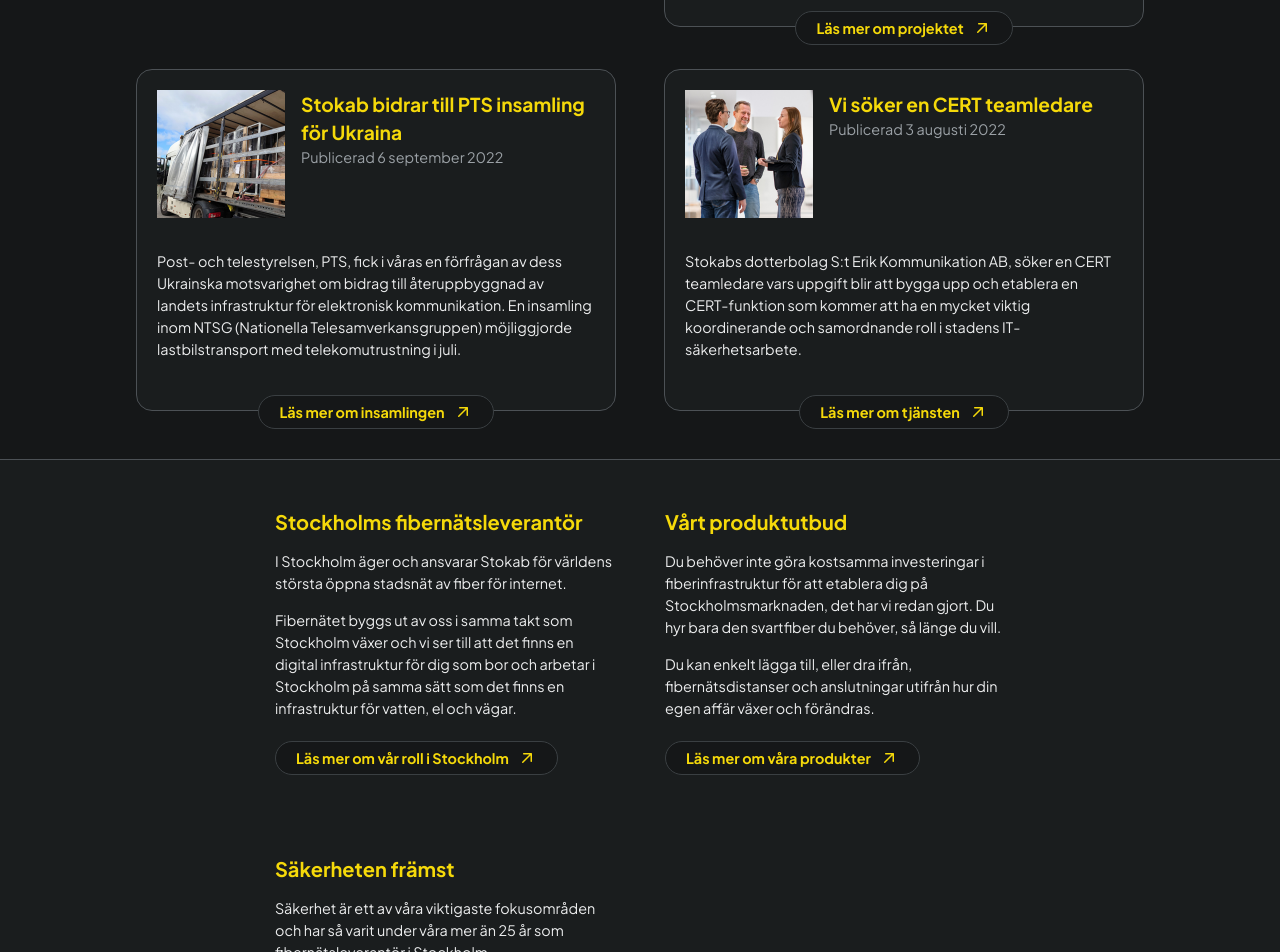
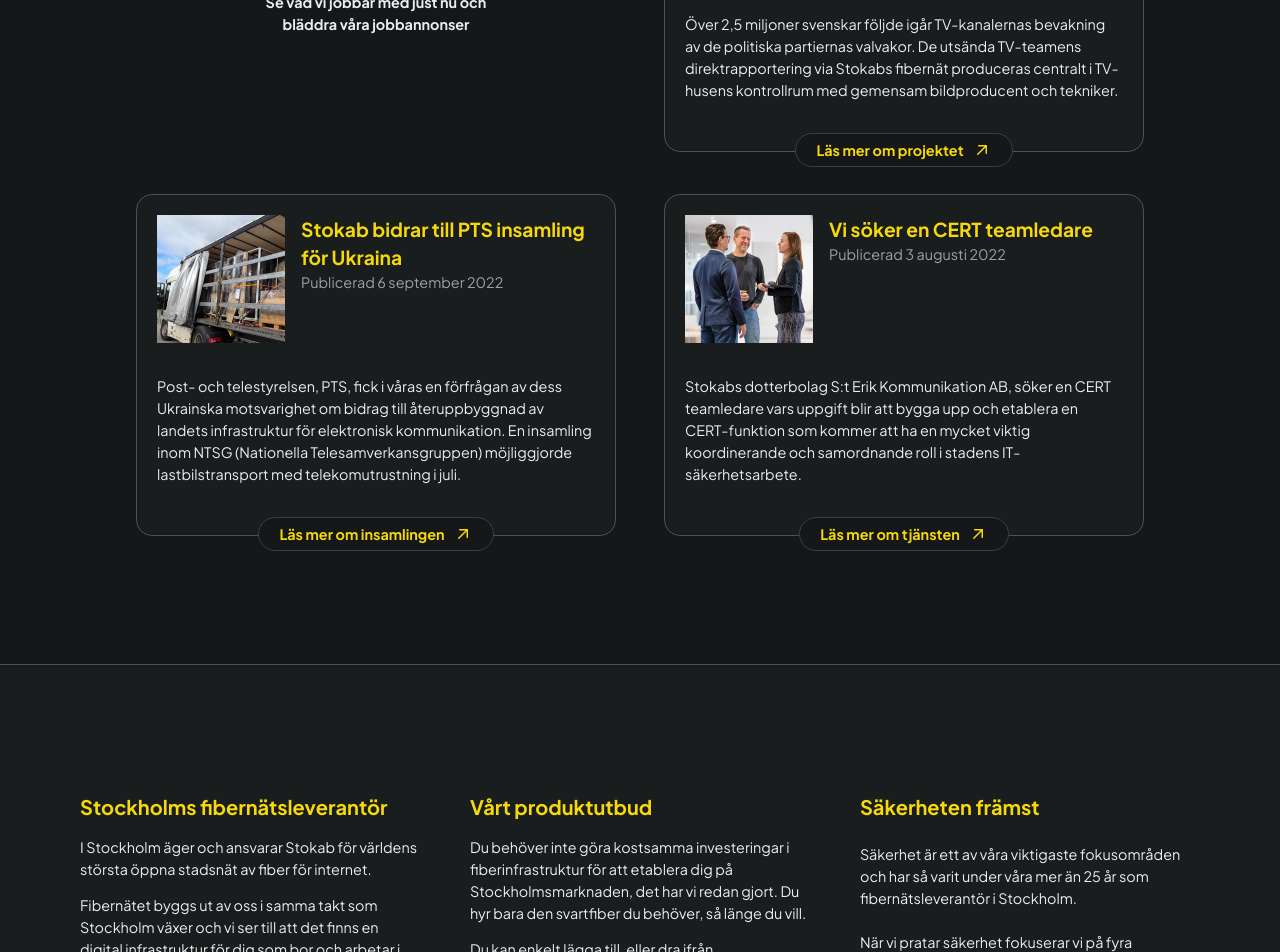
Before and after one commit to Medieinstitutet/fed21d-grafiska-verktyg-pimpim, a Vue app: page / in a window 1280 px wide. Shown: the part 1040-1992 px from the top of the page. Built offline with nearby package versions, Linux system fonts and the light colour scheme.

Commit message:
grid section-news

```diff
--- a/src/components/Cookies.vue
+++ b/src/components/Cookies.vue
@@ -36,15 +36,9 @@
       width:100%;
     }
 
-    p{
-      font-size: 0.9rem;
-      line-height: 22px;
-    }
-
     a{
       color: #3399FF;
       text-decoration: underline #214B74 2px;
-      font-size: 0.9rem;
       font-weight: 500;
     }
 
--- a/src/css/_base.scss
+++ b/src/css/_base.scss
@@ -13,7 +13,7 @@
 }
 
 @mixin afterSlash{
-  content: "";
+  content: '';
   margin: 0 8px;
   background: #3A3F42;
   display:inline-block;
@@ -71,7 +71,7 @@
     line-height: 22px;
   }
 
-  @supports(font-variation-settings: "wght" 500){
+  @supports(font-variation-settings: 'wght' 500){
     #app {
       font-family: 'Plus Jakarta Sans', sans-serif;
     }
@@ -299,7 +299,10 @@
 
     // NEWS SECTION
     #section-news{
-      @include flexWrapCenter();
+      display: grid;
+      grid-template-columns: repeat(auto-fit, minmax(1fr, 480px));
+      justify-items: stretch;
+      justify-content: center;
       padding: $paddingMobile;
       gap:42px 48px;
 
@@ -308,7 +311,10 @@
         flex-direction: column;
         text-align: center;
         row-gap: 13px;
-        width: 342px;
+        @media screen and(max-width:767px){
+          width: 342px;
+        }
+
 
         p{
           font-weight: 700;
@@ -324,7 +330,10 @@
         justify-content: space-between;
         background-color: $lighterBackground;
         padding: 16px 14px 0;
-        width: 342px;
+
+        @media screen and(max-width:767px){
+          width: 342px;
+        }
 
         .cardHeading{
           display: flex;
@@ -349,7 +358,7 @@
         .link-button{
           place-self: center;
           position: relative;
-          bottom: -1.2rem;
+          bottom: -1rem;
         }
       }
     }
@@ -361,7 +370,7 @@
       border-top: $greyBorder;
       border-bottom: $greyBorder;
       display: grid;
-      grid-template-columns: repeat(auto-fit, minmax(342px, 512px));
+      grid-template-columns: repeat(auto-fill, minmax(342px, 512px));
       justify-content: center;
       column-gap: 64px;
       row-gap: 5rem;
@@ -490,6 +499,7 @@
       display: flex;
       flex-wrap:wrap;
       row-gap: 9px;
+      column-gap: 10px;
       justify-content:center;
       align-items: center;
 
@@ -502,16 +512,14 @@
         span{
           font-weight: 700;
         }
+        @media  screen and (max-width: 767px) {
+          &:last-child{
+            padding: 0 3rem;
+          }
 
-        &:last-child{
-          flex-basis: content;
-          padding: 0 3rem;
-        }
-
-        @media  screen and (max-width: 767px) {
           &:not(:last-child):nth-child(even)::before{
             @include afterSlash();
-            margin: 0 8px;
+            margin-right:16px;
           }
         }
       }
--- a/src/css/_desktop.scss
+++ b/src/css/_desktop.scss
@@ -12,6 +12,7 @@
     }
     main{
       #section-intro{
+        padding:$paddingDesktop;
         column-gap: 64px;
 
         div{
@@ -23,26 +24,23 @@
       }
 
       #section-news{
-        justify-content: center;
+        padding: $paddingDesktop;
+        grid-template-columns: repeat(2, minmax(420px, 480px));
 
         div:first-child{
           padding: 0 4rem;
-        }
-
-        div:first-of-type, article{
-          width: 480px;
         }
       }
 
       #section-info{
         column-gap: 50px;
-        padding-inline: 100px;
+        padding:$paddingDesktop;
         grid-template-columns: repeat(auto-fill, 340px);
+        grid-auto-columns:340px;
 
         div{
           justify-content: space-between;
           width:340px;
-
         }
       }
 
@@ -53,16 +51,18 @@
     }
 
     footer{
-      padding: $paddingDesktop;
+      padding: 64px 0 48px;
       #footer-linkList{
         column-gap: 2rem;
       }
 
       #footer-contact {
         width:fit-content;
+        padding: 0;
 
         li:not(:last-child)::after{
           @include afterSlash();
+          margin-left: 16px;
         }
 
         li:last-child{
--- a/src/css/_tablet.scss
+++ b/src/css/_tablet.scss
@@ -25,14 +25,16 @@
     }
 
     #section-news{
+      padding: $paddingTablet;
+      grid-template-columns: repeat(2, minmax(342px, 420px));
       column-gap: 48px;
 
-      div:first-of-type{
-        width: 420px;
+      div:first-child{
+        max-width:420px;
+        justify-self: center;
       }
 
       article{
-        width: 420px;
         row-gap: 16px;
         padding: 20px 20px 0;
 
@@ -44,7 +46,7 @@
       }
     }
       #section-info {
-        @media screen and(max-width:1023px) {
+        @media screen and(max-width:1024) {
           padding-inline: 200px;
         }
 
@@ -58,7 +60,9 @@
     }
 
     footer{
-      padding: $paddingTablet;
+      @media screen and (max-width: 1024px) {
+        padding: $paddingTablet;
+      }
 
       #footer-linkList{
         justify-content: center;
@@ -70,14 +74,19 @@
           width:220px;
         }
       }
-      #footer-contact{
-        padding: 0 130px;
-
-        @media screen and (max-width: 1024px) {
-          li{
-            &:last-child::before{
-              @include afterSlash
+      @media screen and (max-width: 1024px) {
+        #footer-contact{
+          width: 640px;
+          column-gap: 10px;
+          padding: 0;
+            li{
+              &:not(:last-child):not(:nth-child(3))::after{
+                @include afterSlash();
+                margin-left: 12px;
             }
+          }
+          &:last-child{
+            padding: 0;
           }
         }
       }
--- a/src/css/style.css
+++ b/src/css/style.css
@@ -208,7 +208,7 @@
     width: 100%;
   }
   body #app #header-app nav #nav-secondary li:not(:last-child)::after {
-    content: "";
+    content: '';
     margin: 0 8px;
     background: #3A3F42;
     display: inline-block;
@@ -353,11 +353,11 @@
 }
 
 body #app #section-news {
-  display: -webkit-box;
-  display: -ms-flexbox;
-  display: flex;
-  -ms-flex-wrap: wrap;
-      flex-wrap: wrap;
+  display: -ms-grid;
+  display: grid;
+  -ms-grid-columns: (minmax(1fr, 480px))[auto-fit];
+      grid-template-columns: repeat(auto-fit, minmax(1fr, 480px));
+  justify-items: stretch;
   -webkit-box-pack: center;
       -ms-flex-pack: center;
           justify-content: center;
@@ -380,7 +380,12 @@
           flex-direction: column;
   text-align: center;
   row-gap: 13px;
-  width: 342px;
+}
+
+@media screen and (max-width: 767px) {
+  body #app #section-news div:first-child {
+    width: 342px;
+  }
 }
 
 body #app #section-news div:first-child p {
@@ -403,7 +408,12 @@
           justify-content: space-between;
   background-color: #1A1D1E;
   padding: 16px 14px 0;
-  width: 342px;
+}
+
+@media screen and (max-width: 767px) {
+  body #app #section-news article {
+    width: 342px;
+  }
 }
 
 body #app #section-news article .cardHeading {
@@ -434,7 +444,7 @@
 body #app #section-news article .link-button {
   place-self: center;
   position: relative;
-  bottom: -1.2rem;
+  bottom: -1rem;
 }
 
 body #app #section-info {
@@ -444,8 +454,8 @@
   border-bottom: 1px solid #4C5155;
   display: -ms-grid;
   display: grid;
-  -ms-grid-columns: (minmax(342px, 512px))[auto-fit];
-      grid-template-columns: repeat(auto-fit, minmax(342px, 512px));
+  -ms-grid-columns: (minmax(342px, 512px))[auto-fill];
+      grid-template-columns: repeat(auto-fill, minmax(342px, 512px));
   -webkit-box-pack: center;
       -ms-flex-pack: center;
           justify-content: center;
@@ -610,6 +620,8 @@
   -ms-flex-wrap: wrap;
       flex-wrap: wrap;
   row-gap: 9px;
+  -webkit-column-gap: 10px;
+          column-gap: 10px;
   -webkit-box-pack: center;
       -ms-flex-pack: center;
           justify-content: center;
@@ -633,15 +645,12 @@
   font-weight: 700;
 }
 
-body footer #footer-contact li:last-child {
-  -ms-flex-preferred-size: content;
-      flex-basis: content;
-  padding: 0 3rem;
-}
-
 @media screen and (max-width: 767px) {
+  body footer #footer-contact li:last-child {
+    padding: 0 3rem;
+  }
   body footer #footer-contact li:not(:last-child):nth-child(even)::before {
-    content: "";
+    content: '';
     margin: 0 8px;
     background: #3A3F42;
     display: inline-block;
@@ -649,12 +658,12 @@
     height: 20px;
     rotate: 22deg;
     vertical-align: middle;
-    margin: 0 8px;
+    margin-right: 16px;
   }
 }
 
 @font-face {
-  font-family: "Plus Jakarta Sans";
+  font-family: 'Plus Jakarta Sans';
   src: url("https://fonts.googleapis.com/css2?family=Plus+Jakarta+Sans:wght@300;400;500;600;700&display=swap");
 }
 
@@ -669,6 +678,7 @@
     grid-column: 3/span 9;
   }
   body #app main #section-intro {
+    padding: 128px 60px;
     -webkit-column-gap: 64px;
             column-gap: 64px;
   }
@@ -679,22 +689,20 @@
     width: 786px;
   }
   body #app main #section-news {
-    -webkit-box-pack: center;
-        -ms-flex-pack: center;
-            justify-content: center;
+    padding: 128px 60px;
+    -ms-grid-columns: (minmax(420px, 480px))[2];
+        grid-template-columns: repeat(2, minmax(420px, 480px));
   }
   body #app main #section-news div:first-child {
     padding: 0 4rem;
   }
-  body #app main #section-news div:first-of-type, body #app main #section-news article {
-    width: 480px;
-  }
   body #app main #section-info {
     -webkit-column-gap: 50px;
             column-gap: 50px;
-    padding-inline: 100px;
+    padding: 128px 60px;
     -ms-grid-columns: (340px)[auto-fill];
         grid-template-columns: repeat(auto-fill, 340px);
+    grid-auto-columns: 340px;
   }
   body #app main #section-info div {
     -webkit-box-pack: justify;
@@ -708,7 +716,7 @@
             column-gap: 160px;
   }
   body #app footer {
-    padding: 128px 60px;
+    padding: 64px 0 48px;
   }
   body #app footer #footer-linkList {
     -webkit-column-gap: 2rem;
@@ -718,9 +726,10 @@
     width: -webkit-fit-content;
     width: -moz-fit-content;
     width: fit-content;
+    padding: 0;
   }
   body #app footer #footer-contact li:not(:last-child)::after {
-    content: "";
+    content: '';
     margin: 0 8px;
     background: #3A3F42;
     display: inline-block;
@@ -728,6 +737,7 @@
     height: 20px;
     rotate: 22deg;
     vertical-align: middle;
+    margin-left: 16px;
   }
   body #app footer #footer-contact li:last-child {
     padding: 0;
@@ -765,14 +775,18 @@
     position: static;
   }
   body #app #section-news {
+    padding: 96px 32px;
+    -ms-grid-columns: (minmax(342px, 420px))[2];
+        grid-template-columns: repeat(2, minmax(342px, 420px));
     -webkit-column-gap: 48px;
             column-gap: 48px;
   }
-  body #app #section-news div:first-of-type {
-    width: 420px;
+  body #app #section-news div:first-child {
+    max-width: 420px;
+    -ms-grid-column-align: center;
+        justify-self: center;
   }
   body #app #section-news article {
-    width: 420px;
     row-gap: 16px;
     padding: 20px 20px 0;
   }
@@ -781,7 +795,7 @@
   }
 }
 
-@media only screen and (min-width: 768px) and (max-width: 1023px) {
+@media only screen and (min-width: 768px) and (max-width: 1024) {
   body #app #section-info {
     padding-inline: 200px;
   }
@@ -795,9 +809,15 @@
     -webkit-column-gap: 130px;
             column-gap: 130px;
   }
+}
+
+@media only screen and (min-width: 768px) and (max-width: 1024px) {
   body #app footer {
     padding: 96px 32px;
   }
+}
+
+@media only screen and (min-width: 768px) {
   body #app footer #footer-linkList {
     -webkit-box-pack: center;
         -ms-flex-pack: center;
@@ -813,14 +833,17 @@
   body #app footer #footer-linkList .footer-linkGroup {
     width: 220px;
   }
-  body #app footer #footer-contact {
-    padding: 0 130px;
-  }
 }
 
 @media only screen and (min-width: 768px) and (max-width: 1024px) {
-  body #app footer #footer-contact li:last-child::before {
-    content: "";
+  body #app footer #footer-contact {
+    width: 640px;
+    -webkit-column-gap: 10px;
+            column-gap: 10px;
+    padding: 0;
+  }
+  body #app footer #footer-contact li:not(:last-child):not(:nth-child(3))::after {
+    content: '';
     margin: 0 8px;
     background: #3A3F42;
     display: inline-block;
@@ -828,6 +851,10 @@
     height: 20px;
     rotate: 22deg;
     vertical-align: middle;
+    margin-left: 12px;
+  }
+  body #app footer #footer-contact:last-child {
+    padding: 0;
   }
 }
 /*# sourceMappingURL=style.css.map */
--- a/src/css/style.scss
+++ b/src/css/style.scss
@@ -1,7 +1,7 @@
 @import './_base.scss';
 
 @font-face {
-  font-family: "Plus Jakarta Sans";
+  font-family: 'Plus Jakarta Sans';
   src: url('https://fonts.googleapis.com/css2?family=Plus+Jakarta+Sans:wght@300;400;500;600;700&display=swap');
 }
 
```
Also changed, not shown: 1 other file (tests, documents, lock files or other folders).
